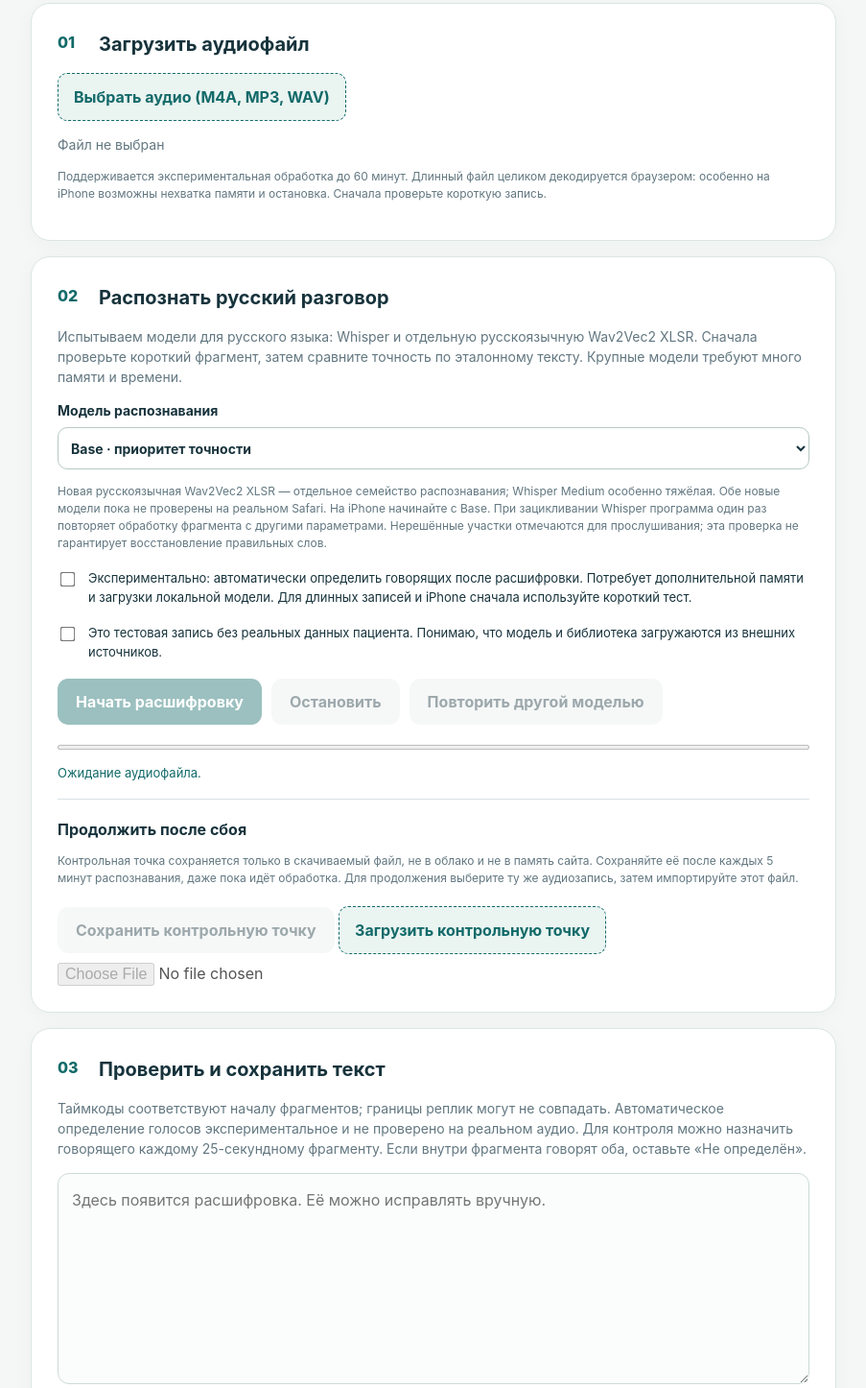
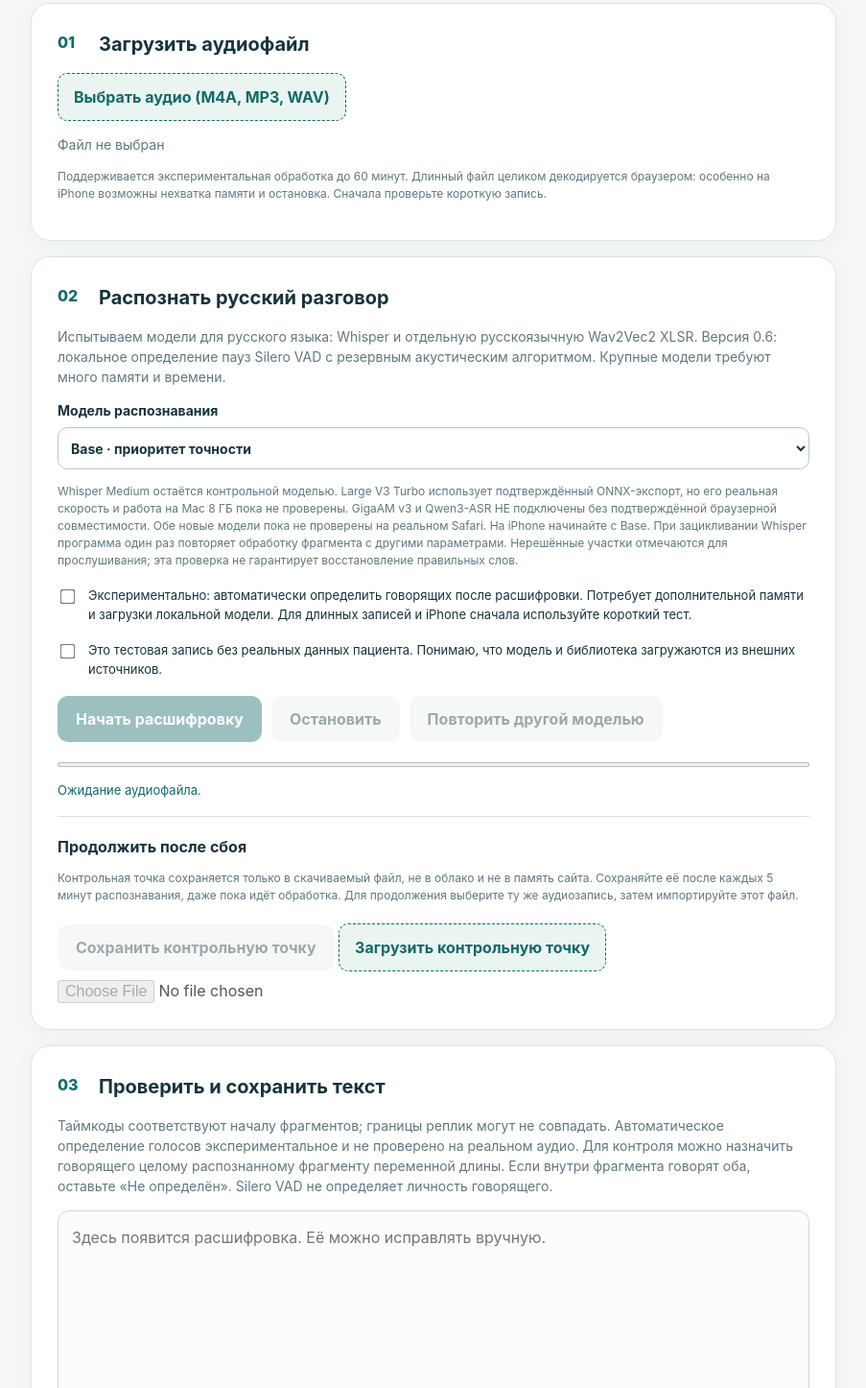
Before and after one commit to antonschtrading-prog/medpriem, a website with bundled scripts: page site/index.html in a window 1280 px wide. Shown: the part 457-1903 px from the top of the page at 96% size, without its empty margins (188-1091 px from the left). Built offline with nearby package versions, Linux system fonts and the light colour scheme.

Commit message:
feat(v0.6): expose Turbo experiment and explain pause segmentation honestly

```diff
--- a/site/index.html
+++ b/site/index.html
@@ -25,11 +25,11 @@
       <p class="tiny">Поддерживается экспериментальная обработка до 60 минут. Длинный файл целиком декодируется браузером: особенно на iPhone возможны нехватка памяти и остановка. Сначала проверьте короткую запись.</p>
     </section>
     <section class="panel" aria-labelledby="step2"><span class="number">02</span><h3 id="step2">Распознать русский разговор</h3>
-      <p class="muted">Испытываем модели для русского языка: Whisper и отдельную русскоязычную Wav2Vec2 XLSR. Сначала проверьте короткий фрагмент, затем сравните точность по эталонному тексту. Крупные модели требуют много памяти и времени.</p>
+      <p class="muted">Испытываем модели для русского языка: Whisper и отдельную русскоязычную Wav2Vec2 XLSR. Версия 0.6: локальное определение пауз Silero VAD с резервным акустическим алгоритмом. Крупные модели требуют много памяти и времени.</p>
       <label class="setting" for="asr-model">Модель распознавания
-        <select id="asr-model"><option value="tiny">Tiny · быстрый тест</option><option value="base" selected>Base · приоритет точности</option><option value="small">Small · только на мощном устройстве</option><option value="xlsr_ru">Wav2Vec2 XLSR · русский · экспериментально</option><option value="medium">Whisper Medium · крайне тяжёлая · экспериментально</option></select>
+        <select id="asr-model"><option value="tiny">Tiny · быстрый тест</option><option value="base" selected>Base · приоритет точности</option><option value="small">Small · только на мощном устройстве</option><option value="xlsr_ru">Wav2Vec2 XLSR · русский · экспериментально</option><option value="medium">Whisper Medium · контрольный вариант</option><option value="turbo">Whisper Large V3 Turbo · новая · очень тяжёлая · экспериментально</option></select>
       </label>
-      <p class="tiny">Новая русскоязычная Wav2Vec2 XLSR — отдельное семейство распознавания; Whisper Medium особенно тяжёлая. Обе новые модели пока не проверены на реальном Safari. На iPhone начинайте с Base. При зацикливании Whisper программа один раз повторяет обработку фрагмента с другими параметрами. Нерешённые участки отмечаются для прослушивания; эта проверка не гарантирует восстановление правильных слов.</p>
+      <p class="tiny">Whisper Medium остаётся контрольной моделью. Large V3 Turbo использует подтверждённый ONNX-экспорт, но его реальная скорость и работа на Mac 8 ГБ пока не проверены. GigaAM v3 и Qwen3-ASR НЕ подключены без подтверждённой браузерной совместимости. Обе новые модели пока не проверены на реальном Safari. На iPhone начинайте с Base. При зацикливании Whisper программа один раз повторяет обработку фрагмента с другими параметрами. Нерешённые участки отмечаются для прослушивания; эта проверка не гарантирует восстановление правильных слов.</p>
       <label class="consent"><input type="checkbox" id="speaker-after"><span>Экспериментально: автоматически определить говорящих после расшифровки. Потребует дополнительной памяти и загрузки локальной модели. Для длинных записей и iPhone сначала используйте короткий тест.</span></label>
       <label class="consent"><input type="checkbox" id="privacy-agree"><span>Это тестовая запись без реальных данных пациента. Понимаю, что модель и библиотека загружаются из внешних источников.</span></label>
       <div class="actions"><button type="button" id="run" class="primary" disabled>Начать расшифровку</button><button type="button" id="cancel" class="secondary" disabled>Остановить</button><button type="button" id="rerun" class="secondary" disabled>Повторить другой моделью</button></div>
@@ -43,7 +43,7 @@
       </div>
     </section>
     <section class="panel" aria-labelledby="step3"><span class="number">03</span><h3 id="step3">Проверить и сохранить текст</h3>
-      <p class="muted">Таймкоды соответствуют началу фрагментов; границы реплик могут не совпадать. Автоматическое определение голосов экспериментальное и не проверено на реальном аудио. Для контроля можно назначить говорящего каждому 25-секундному фрагменту. Если внутри фрагмента говорят оба, оставьте «Не определён».</p>
+      <p class="muted">Таймкоды соответствуют началу фрагментов; границы реплик могут не совпадать. Автоматическое определение голосов экспериментальное и не проверено на реальном аудио. Для контроля можно назначить говорящего целому распознанному фрагменту переменной длины. Если внутри фрагмента говорят оба, оставьте «Не определён». Silero VAD не определяет личность говорящего.</p>
       <textarea id="transcript" spellcheck="true" placeholder="Здесь появится расшифровка. Её можно исправлять вручную." aria-label="Текст расшифровки"></textarea>
       <p id="note" class="tiny" aria-live="polite"></p>
       <div class="review-box" id="comparison-box" hidden><h4>Предыдущая расшифровка</h4>
```
